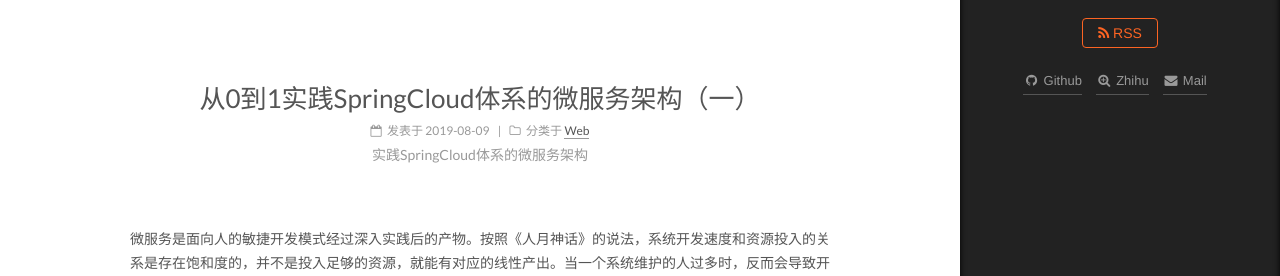
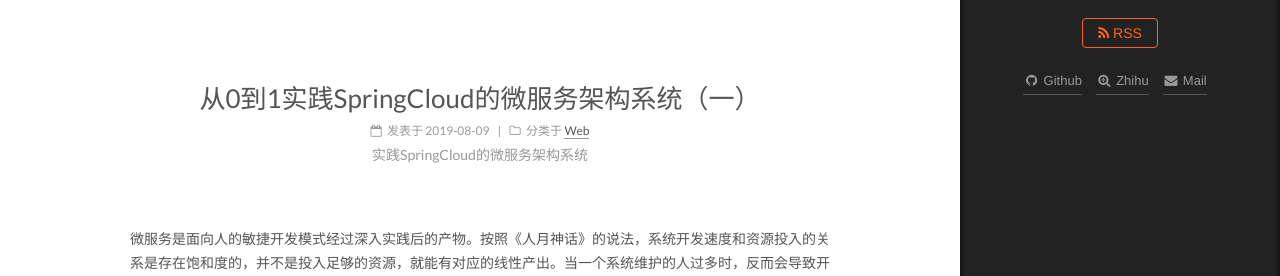
Before and after one commit to phaedo/blog, a Jekyll site: the page built from _posts/2019-08-09-从0到1实践springcloud体系的微服务架构.md, in a window 1280 px wide and 900 px high. Shown: the part 262-538 px from the top of the window. Built offline with Jekyll 4.4.1, drawn with Linux system fonts in a browser that asks for light colours; comment, search, counter and statistics services are not loaded.

Commit message:
新博客springcloud

```diff
--- a/_posts/2019-08-09-从0到1实践springcloud体系的微服务架构.md
+++ b/_posts/2019-08-09-从0到1实践springcloud体系的微服务架构.md
@@ -1,10 +1,10 @@
 ---
 layout: post
-title:  "从0到1实践SpringCloud体系的微服务架构（一）"
+title:  "从0到1实践SpringCloud的微服务架构系统（一）"
 date:   2019-08-09 21:03:36 +0530
 categories: Web
 tags: [springboot, web]
-description: 实践SpringCloud体系的微服务架构
+description: 实践SpringCloud的微服务架构系统
 ---
 
 微服务是面向人的敏捷开发模式经过深入实践后的产物。按照《人月神话》的说法，系统开发速度和资源投入的关系是存在饱和度的，并不是投入足够的资源，就能有对应的线性产出。当一个系统维护的人过多时，反而会导致开发和运维的成本上升。
```
